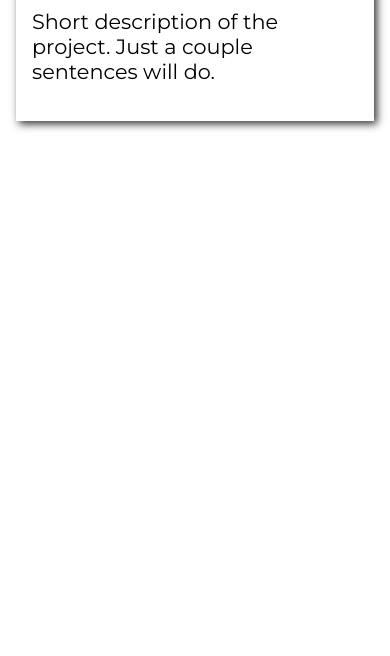
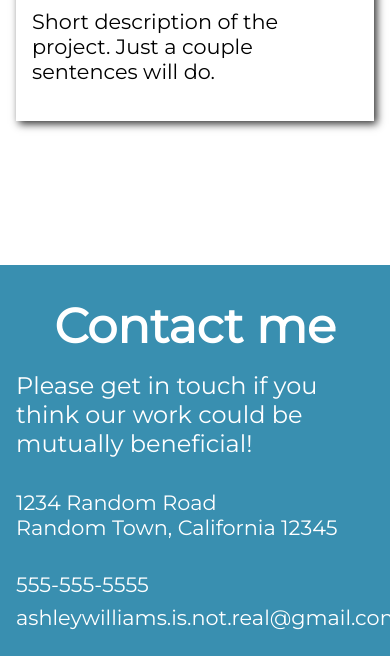
Before and after one commit to khantuevandrei/homepage, a website built with webpack: page src/template.html in a window 390 px wide. Shown: the part 4729-5385 px from the top of the page. Before the commit the page ends 4994 px from the top, so only its background shows below. Built offline with nearby package versions, Linux system fonts and the light colour scheme; a web font is replaced by a local one.

Commit message:
Add sctructure to contacts section & styling for mobile

```diff
--- a/src/style.css
+++ b/src/style.css
@@ -158,6 +158,69 @@ body {
   .work img {
     width: 2rem;
   }
+
+  /* contacts */
+
+  .contacts {
+    display: flex;
+    flex-direction: column;
+  }
+
+  .contacts-info {
+    background-color: #398fb0;
+    color: white;
+    padding: 1rem;
+    padding-top: 0;
+  }
+
+  .contacts h2 {
+    font-size: 3rem;
+    text-align: center;
+    margin-top: 2rem;
+    margin-bottom: 1rem;
+  }
+
+  .contacts-info > p {
+    font-size: 1.3rem;
+    margin: 0;
+  }
+
+  .contacts-info > p:first-of-type {
+    font-size: 1.5rem;
+    margin-bottom: 2rem;
+  }
+
+  .contacts-info > p:nth-child(4) {
+    font-size: 1.3rem;
+    margin-bottom: 2rem;
+  }
+
+  .contacts-info > p:last-of-type {
+    margin-top: 0.5rem;
+    margin-bottom: 2rem;
+  }
+
+  p > img {
+    display: none;
+  }
+
+  .contacts-links {
+    display: flex;
+    justify-content: center;
+    gap: 1rem;
+    margin-bottom: 4rem;
+  }
+
+  .contacts-links img {
+    width: 4rem;
+  }
+
+  .contacts-image {
+    background-image: url(./images/2.jpg);
+    background-size: 120%;
+    background-position: 80% 50%;
+    height: 70vh;
+  }
 }
 
 /* Tablet */
@@ -285,13 +348,15 @@ body {
   .project-description {
     padding: 1rem;
     padding-top: 0;
-    font-size: 1.3rem;
+    font-size: 1.2rem;
     color: rgb(29, 29, 29);
   }
 
   .work img {
     width: 2rem;
   }
+
+  /* contacts */
 }
 
 /* Desktop */
--- a/src/template.html
+++ b/src/template.html
@@ -82,7 +82,20 @@
     </section>
 
     <section class="contacts">
-
+      <div class="contacts-info">
+        <h2>Contact me</h2>
+        <p>Please get in touch if you think our work could be mutually beneficial!</p>
+        <p>1234 Random Road</p>
+        <p>Random Town, California 12345</p>
+        <p><img src="./icons/phone.svg" alt="">555-555-5555</p>
+        <p><img src="./icons/email.svg" alt="">ashleywilliams.is.not.real@gmail.com</p>
+        <div class="contacts-links">
+          <img src="./icons/github.svg" alt="">
+          <img src="./icons/linkedin.svg" alt="">
+          <img src="./icons/twitter.svg" alt="">
+        </div>
+      </div>
+      <div class="contacts-image"></div>
     </section>
   </main>
 </body>
```
